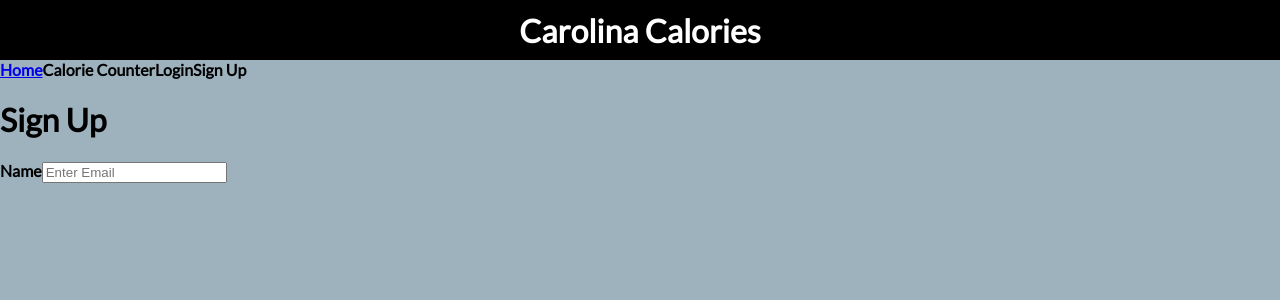
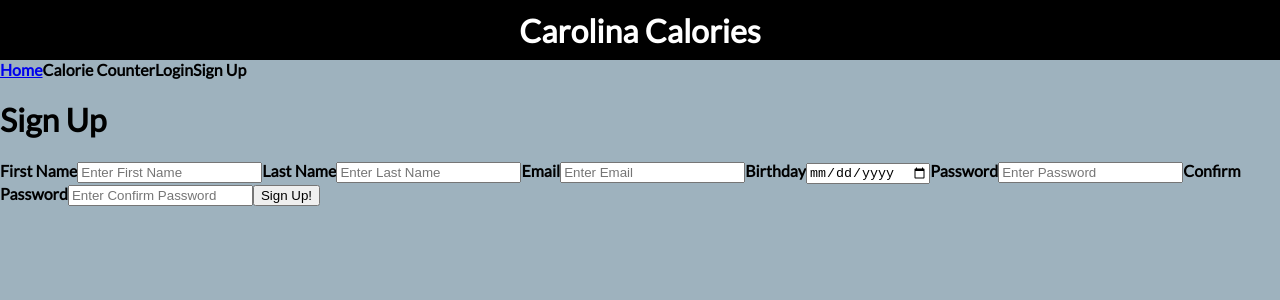
Before and after one commit to comp426-2022-spring/a99-rotanev, a React (Create React App) app in the folder my-react-app/src/caloriesTracker/calories-tracker-app/: page / in a window 1280 px wide. Shown: the top 300 px of the page. Built offline with nearby package versions, Linux system fonts and the light colour scheme.

Commit message:
Added sign up

```diff
--- a/my-react-app/src/caloriesTracker/calories-tracker-app/src/components/AppSignUp/AppSignUp.js
+++ b/my-react-app/src/caloriesTracker/calories-tracker-app/src/components/AppSignUp/AppSignUp.js
@@ -5,8 +5,25 @@ const AppSignUp = () => {
     <div className = "app__signup">
         <h1>Sign Up</h1>
         <form>
-        <label><b>Name</b></label>
-        <input type="text" placeholder="Enter Email" name="email" required />
+            <label><b>First Name</b></label>
+            <input type="text" placeholder="Enter First Name" name="firstname" required />
+
+            <label><b>Last Name</b></label>
+            <input type="text" placeholder="Enter Last Name" name="lastname" required />
+
+            <label><b>Email</b></label>
+            <input type="email" placeholder="Enter Email" name="email" required />
+
+            <label><b>Birthday</b></label>
+            <input type="date" placeholder="Enter Birthday" name="birthday" required />
+
+            <label><b>Password</b></label>
+            <input type="password" placeholder="Enter Password" name="password" required />
+
+            <label><b>Confirm Password</b></label>
+            <input type="password" placeholder="Enter Confirm Password" name="confirmpassword" required />
+
+            <input type="submit"  name="submitbuttonsignup" value="Sign Up!"/>
         </form>
     </div>
   )
```
